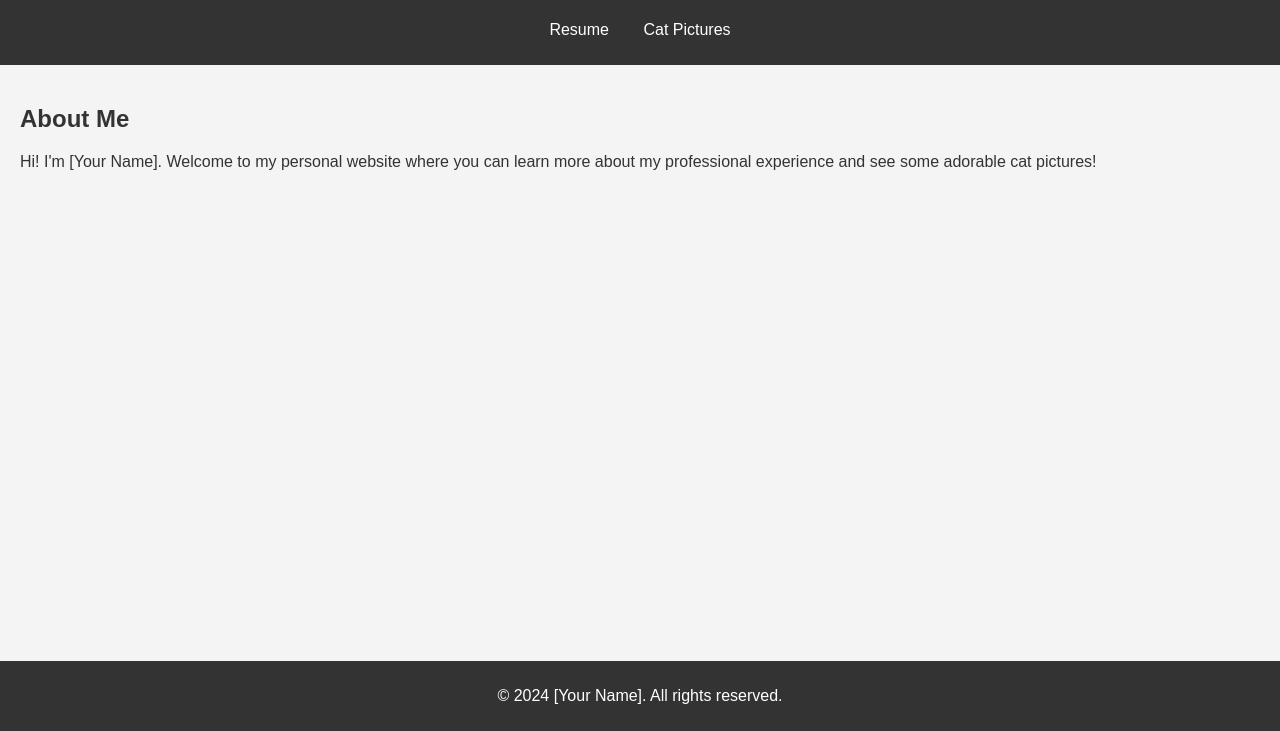
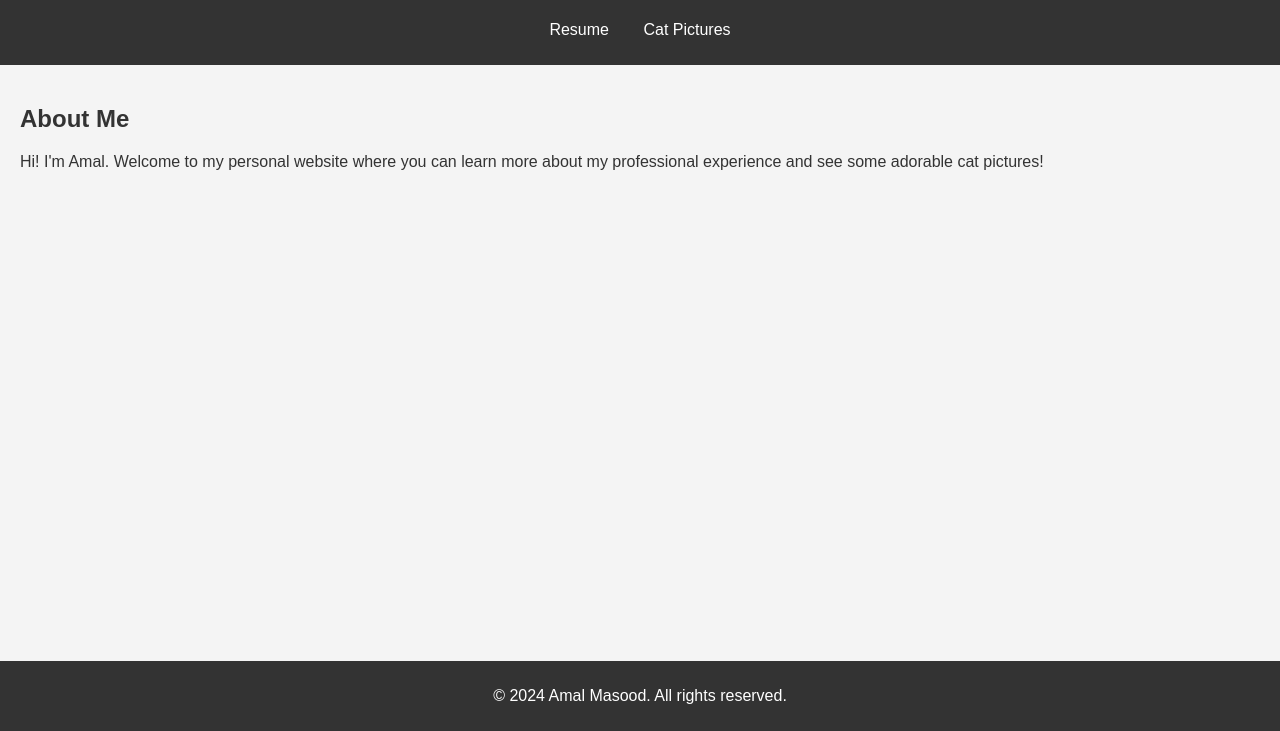
Before and after one commit to amal-masood/amal-masood.github.io, a plain HTML site: page index.html in a window 1280 px wide. Shown: the part 69-800 px from the top of the page. Drawn offline with Linux system fonts and the light colour scheme.

Commit message:
changed main page

```diff
--- a/index.html
+++ b/index.html
@@ -3,7 +3,7 @@
 <head>
     <meta charset="UTF-8">
     <meta name="viewport" content="width=device-width, initial-scale=1.0">
-    <title>Your Name's Personal Website</title>
+    <title>Amal Masood</title>
     <link rel="stylesheet" href="styles.css">
 </head>
 <body>
@@ -19,11 +19,11 @@
     <main>
         <section>
             <h2>About Me</h2>
-            <p>Hi! I'm [Your Name]. Welcome to my personal website where you can learn more about my professional experience and see some adorable cat pictures!</p>
+            <p>Hi! I'm Amal. Welcome to my personal website where you can learn more about my professional experience and see some adorable cat pictures!</p>
         </section>
     </main>
     <footer>
-        <p>&copy; 2024 [Your Name]. All rights reserved.</p>
+        <p>&copy; 2024 Amal Masood. All rights reserved.</p>
     </footer>
 </body>
 </html>
```
